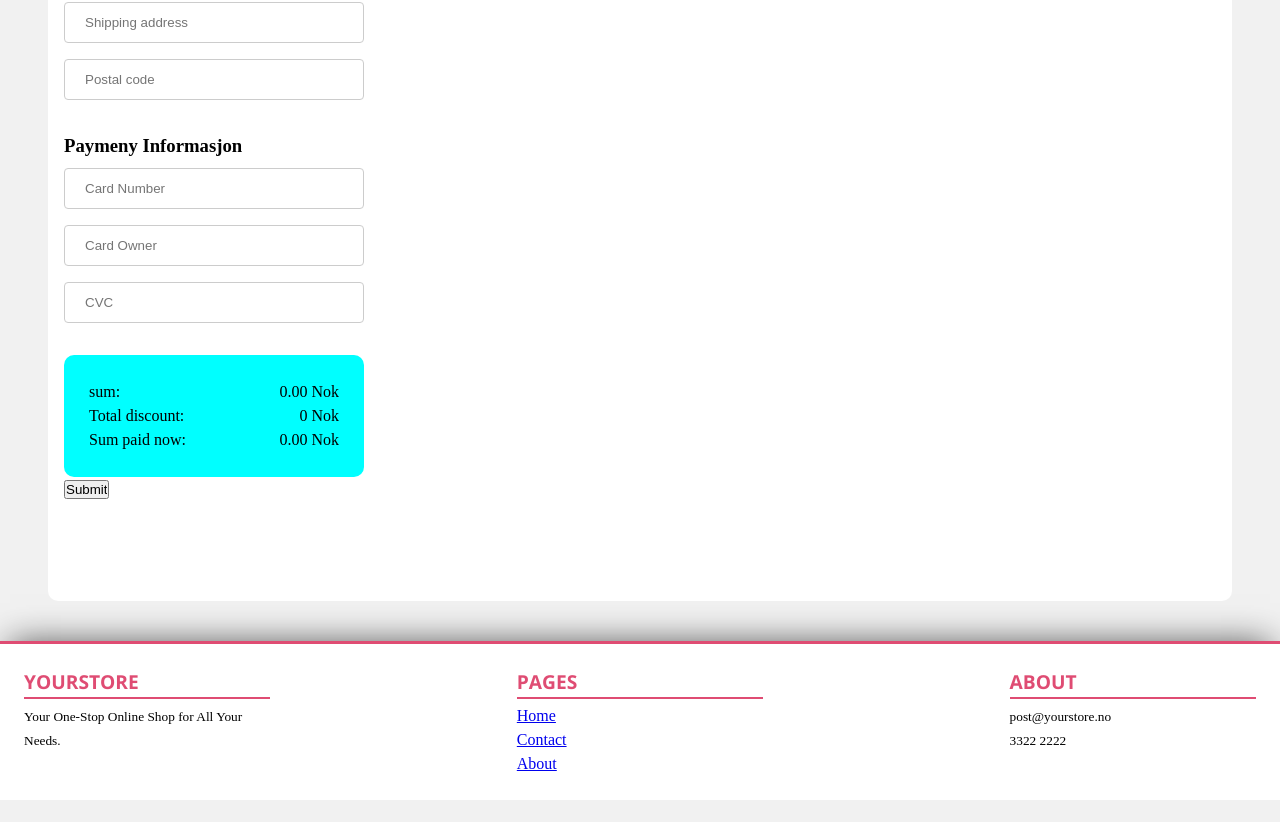
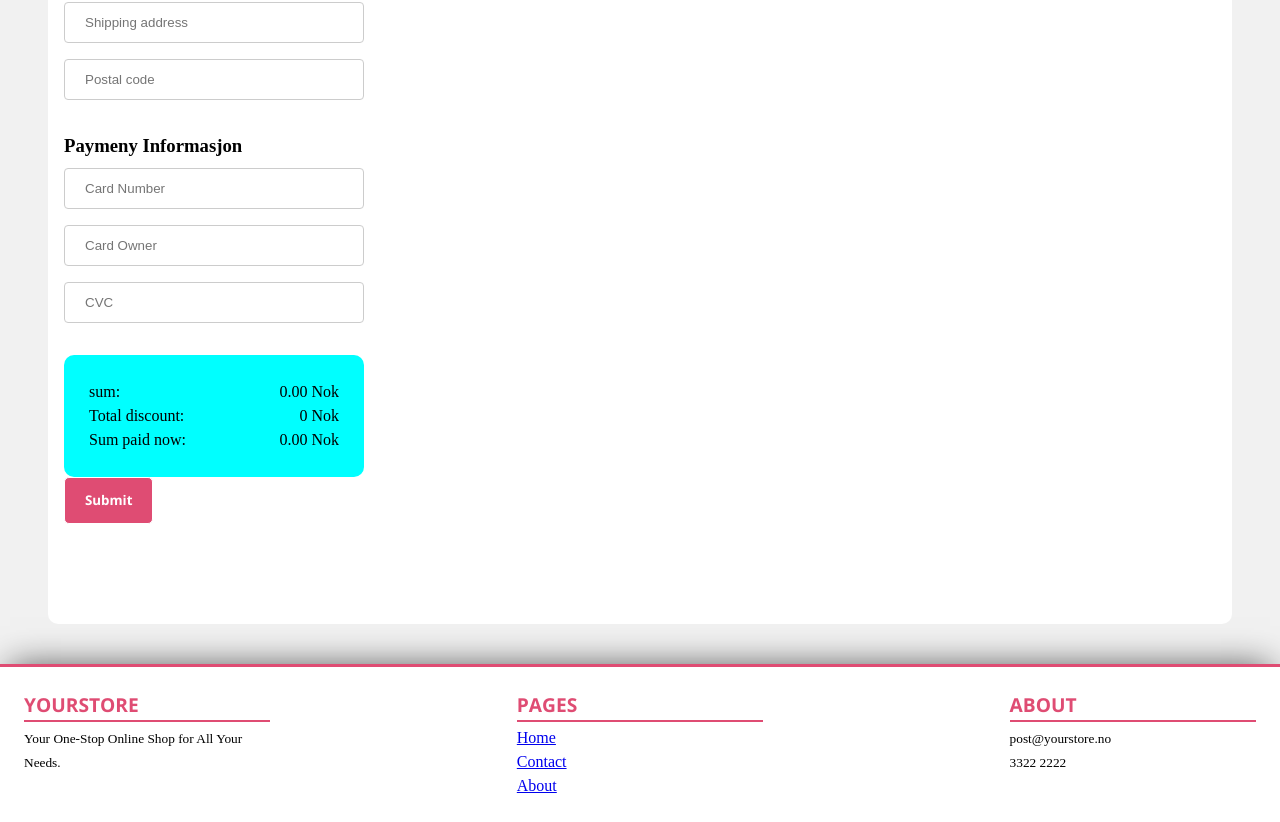
Before and after one commit to nexnic/YourStore, a React (Vite) app: page /checkout in a window 1280 px wide. Shown: the part 518-1340 px from the top of the page. Before the commit the page ends 1318 px from the top, so only its background shows below. Built offline with nearby package versions, Linux system fonts and the light colour scheme.

Commit message:
adding cart

```diff
--- a/src/script/App.tsx
+++ b/src/script/App.tsx
@@ -106,7 +106,7 @@ export default function App() {
                     <Route path="/Aboutus" element={<AboutusPage />} />
                     <Route path="/ContactUs" element={<ContactUspage />}/>
                     <Route path="/product/:id" element={<ProductPage onSelectAddCart={handlerAddToCart} />} />
-                    <Route path="/checkout" element={<CheckoutPage cart={cart}/>} />
+                    <Route path="/checkout" element={<CheckoutPage cart={cart} onSelectEmptyCart={handlerEmptyCart} onSelectCartRemoveItem={handlerRemoveItemFromCart}/>} />
                     <Route path="*" element={<PageNotFound />} />
                 </Route>
             </Routes>
--- a/src/script/pages/Checkout/Checkout.tsx
+++ b/src/script/pages/Checkout/Checkout.tsx
@@ -1,24 +1,37 @@
 import ProductList from './Components/ProductList'
 import CheckoutDetailts from './Components/CheckoutDetails'
+import { useState } from 'react'
+import Ordercomplet from './Components/OrderComplet'
 // @ts-ignore
-export default function CheckoutPage({cart}) {
+export default function CheckoutPage({cart, onSelectEmptyCart, onSelectCartRemoveItem}) {
+    const [order, setOrder] = useState(true)
+    // @ts-ignore
+    function handlerComplet (){
+        setOrder(false)
+        onSelectEmptyCart()
+    }
 
     return (
         <main>
-            <section className='checkoutPage'>
+            {order ? <section className='checkoutPage'>
                 <div className='checkoutPage__container'>
-                    <CheckoutDetailts cart={cart} />
+                    <CheckoutDetailts cart={cart}  handlerComplet={handlerComplet}/>
                     <div className='checkoutPage__container--product'>
                         <h3>Your goods</h3>
                         <br />
 
                         {
                             // @ts-ignore
-                            cart.map((item) => <ul ><ProductList item={item}/></ul> )
+                            <ul >{cart.map((item) => <ProductList item={item} key={item.id} onSelectCartRemoveItem={onSelectCartRemoveItem}/> )}</ul>
                         }
                     </div>
                 </div>
             </section>
+            : <section className='checkoutPage'>
+                    <div className='checkoutPage__container'>
+                        <Ordercomplet />
+                    </div>
+                </section>}
         </main>
     )
 
--- a/src/script/pages/Checkout/Components/CheckoutDetails.tsx
+++ b/src/script/pages/Checkout/Components/CheckoutDetails.tsx
@@ -25,7 +25,7 @@ const schema = yup.object().shape({
 
 })
 // @ts-ignore
-export default function CheckoutDetailts ({cart}) {
+export default function CheckoutDetailts ({cart, handlerComplet}) {
     const {
         register,
         handleSubmit,
@@ -36,6 +36,7 @@ export default function CheckoutDetailts ({cart}) {
     // @ts-ignore
     function onSubmit(data) {
         console.log(data);
+        handlerComplet()
     }
 
 
@@ -77,7 +78,7 @@ export default function CheckoutDetailts ({cart}) {
                 </div>
 
                 <TotalPrice cart={cart} key={cart.id}/>
-                <input type="submit" />
+                <input type="submit" className='btn__primary'/>
             </form>
         </div>
     )
--- /dev/null
+++ b/src/script/pages/Checkout/Components/OrderComplet.tsx
@@ -0,0 +1,20 @@
+export default function Ordercomplet() {
+
+    return(
+        <div className="">
+            <div>
+                <h3>Order Complett <i className="fa-solid fa-truck-fast" style={{color:'#DF4C73'}}></i></h3>
+
+            </div>
+            <div>
+            <br/>
+                <p>Should you have any questions or concerns regarding your order, please don't hesitate to contact our customer support team</p>
+                <br/>
+                <p>Thank you for your purchase! Your order has been successfully processed and is now complete</p>
+                <br/>
+                <p>Thank you for choosing us. We look forward to serving you again in the future.</p>
+            </div>
+
+        </div>
+    )
+}
--- a/src/script/pages/Checkout/Components/ProductList.tsx
+++ b/src/script/pages/Checkout/Components/ProductList.tsx
@@ -1,5 +1,5 @@
 // @ts-ignore
-export default function ProductList({item}) {
+export default function ProductList({item, onSelectCartRemoveItem}) {
 
     const {id, imageUrl,  title, description , quantity, price, discountedPrice} = item
     const isOnSale = price > discountedPrice
@@ -17,7 +17,7 @@ export default function ProductList({item}) {
                 {isOnSale ?  <small>per piece {discountedPrice} ,- </small>: <small>per piece {price} ,-</small>}
             </div>
             <div className="cardCheckout__button">
-                <button className="btn__remove">X</button>
+                <button className="btn__remove" onClick={()=> onSelectCartRemoveItem (id)}>X</button>
             </div>
         </li>
     )
```
